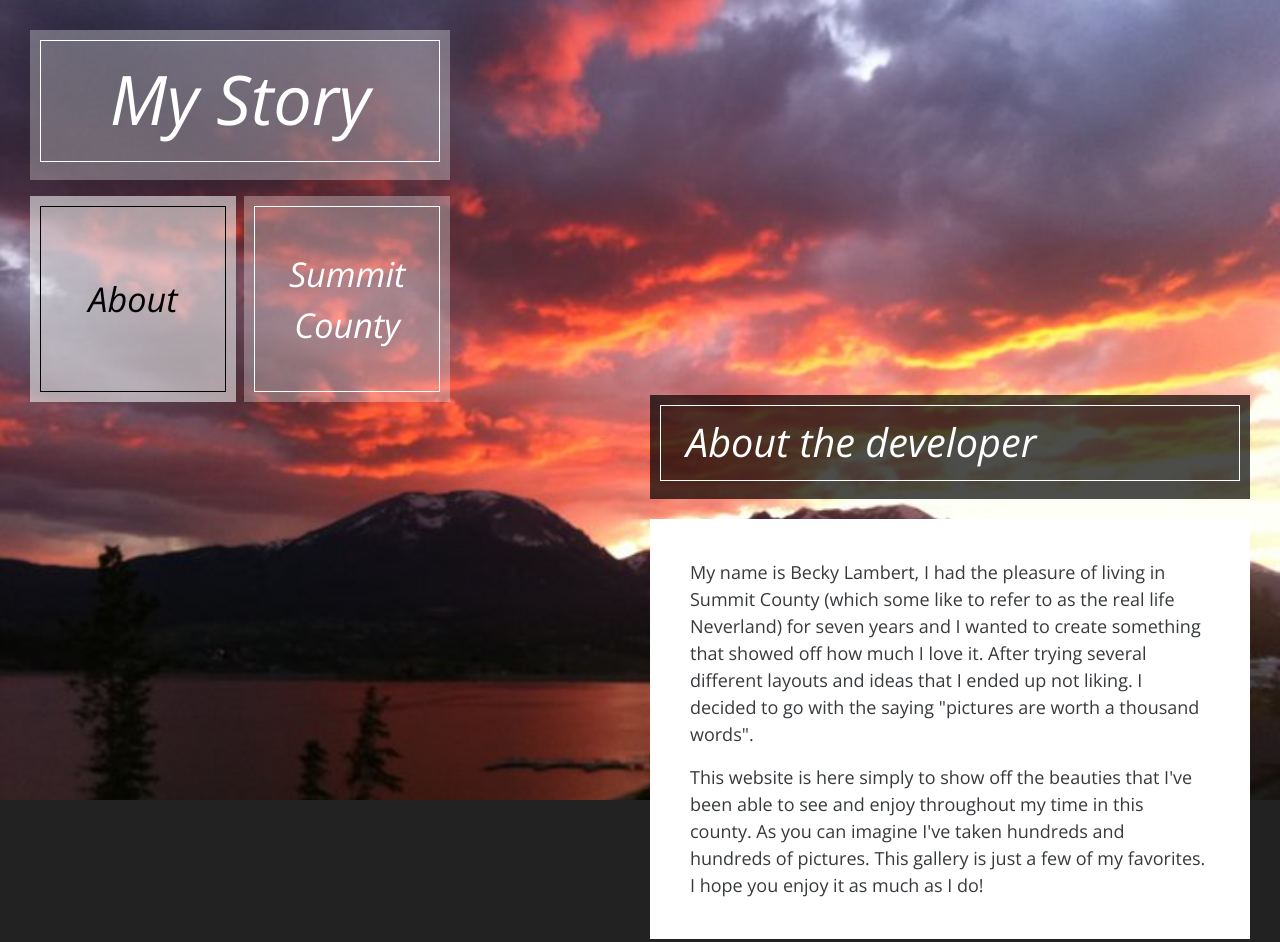
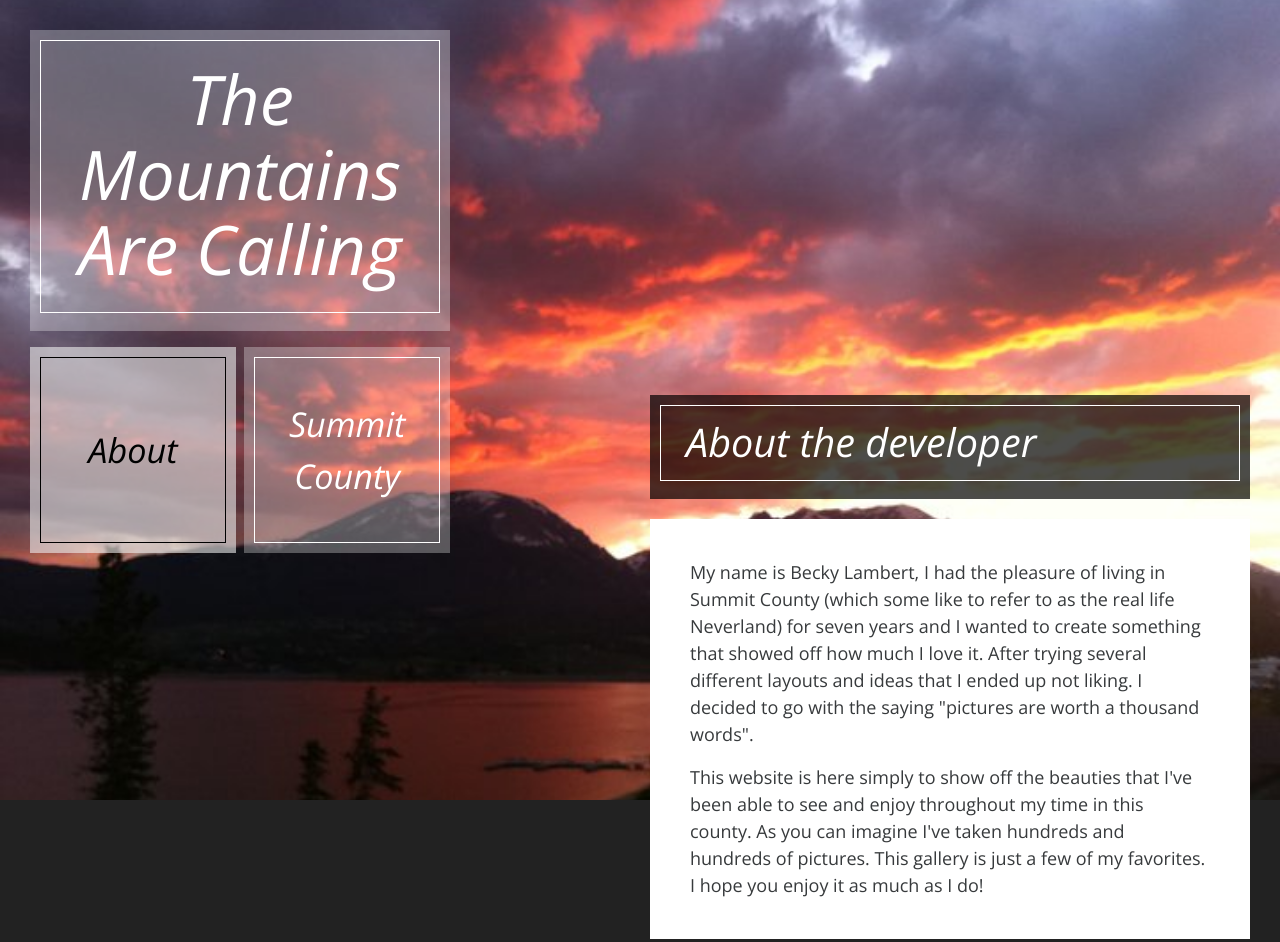
Before and after one commit to BeckLambert/BeckyLambert.github.io, a plain HTML site: page index.html in a window 1280 px wide. Shown: the top 942 px of the page. Drawn offline with nearby package versions, Linux system fonts and the light colour scheme.

Commit message:
updated header on index

```diff
--- a/index.html
+++ b/index.html
@@ -31,7 +31,7 @@
                             <!-- site title -->
                             <header class="box box-white">
                                 <a href="javascript:void(0)" class="js-site-title">
-                                    <h1 class="box-text site-title-text">My Story</h1>
+                                    <h1 class="box-text site-title-text">The Mountains Are Calling</h1>
                                 </a>
                             </header>
 
```
